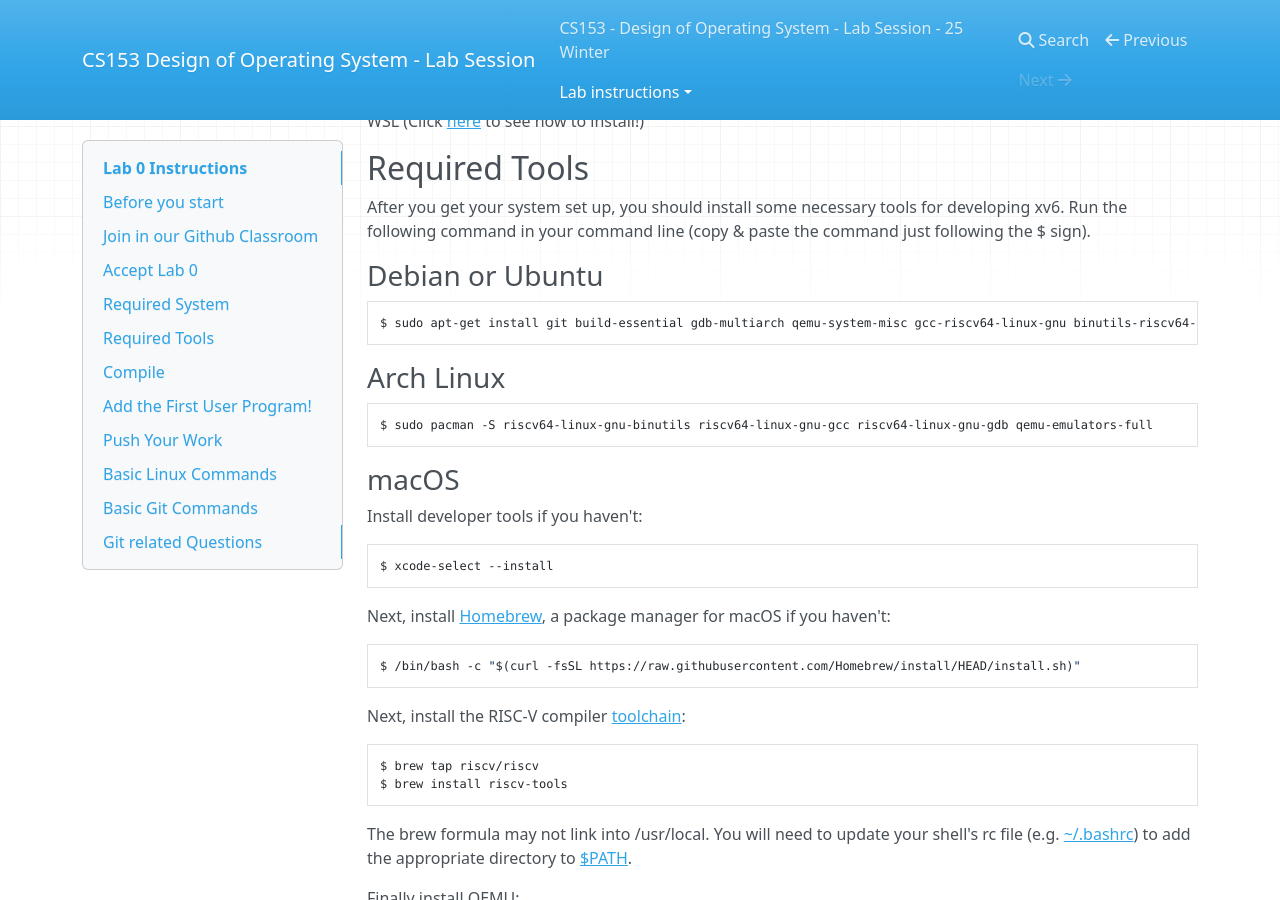
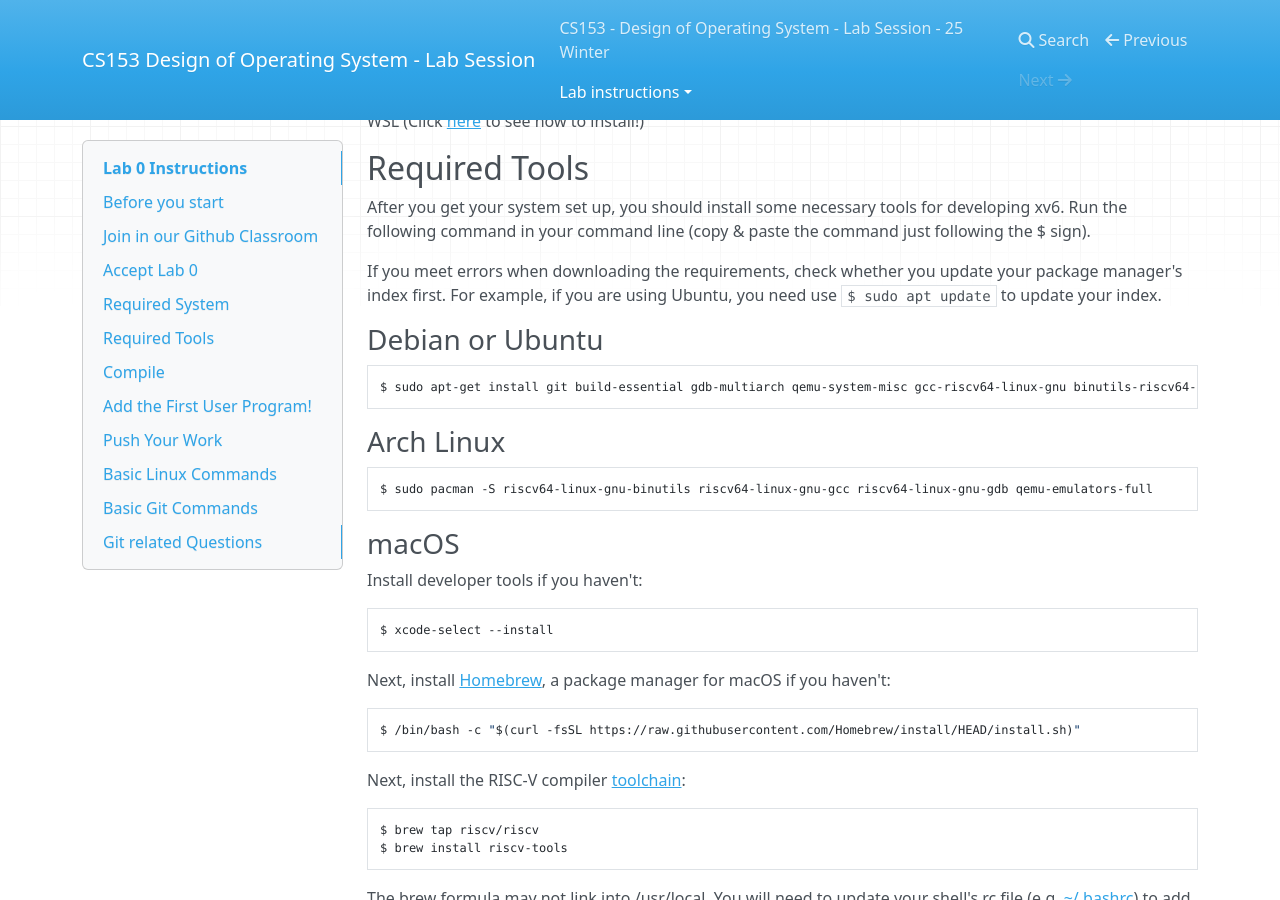
Before and after one commit to gdjs2/UCR-CS153-25Winter, an MkDocs documentation site: the page built from docs/lab-instructions/lab0.md, in a window 1280 px wide and 900 px high, scrolled down 531 px. Built offline with MkDocs 1.6.1, drawn with Linux system fonts in a browser that asks for light colours; nearby versions of some CDN libraries; some of the changed text lies outside the part shown.

Commit message:
fix some error

````diff
--- a/docs/lab-instructions/lab0.md
+++ b/docs/lab-instructions/lab0.md
@@ -27,6 +27,8 @@ It can be:
 ## Required Tools
 
 After you get your system set up, you should install some necessary tools for developing xv6. Run the following command in your command line (copy & paste the command just following the $ sign).
+
+If you meet errors when downloading the requirements, check whether you update your package manager's index first. For example, if you are using Ubuntu, you need use `$ sudo apt update` to update your index.
 
 ### Debian or Ubuntu
 ```bash
@@ -188,6 +190,9 @@ For vscode: [https://code.visualstudio.com/docs/sourcecontrol/intro-to-git#_stag
 
 Just focus on Section *Staging and committing code changes* and Section *Pushing and pulling remote changes*
 
+
+> Hit: Always use `make clean` to clean up the binary files compiled before you commit your change. It can avoid submitting unnecessary files (usually binary and intermediate files).
+
 ## Basic Linux Commands
 
 1. `cd [SOMEWHERE]`: change directory to SOMEWHERE. `cd /` will change directory to root directoty. `cd ..` will change to the upper level directory. `cd dir1` will change to `dir1` under currect directory.
````
